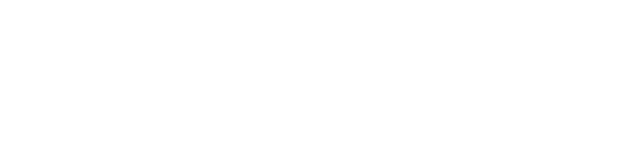
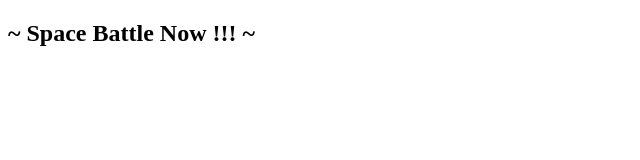
Before and after one commit to jakins177/SpaceBattle-, a plain HTML site: page index.html in a window 1280 px wide. Shown: the whole page, without its empty margins (0-640 px from the left). Drawn offline with Linux system fonts and the light colour scheme.

Commit message:
added title to body

```diff
--- a/index.html
+++ b/index.html
@@ -9,6 +9,7 @@
   <title>Space Battle</title>
 </head>
 <body>
+    <h2>~ Space Battle Now !!! ~</h2>
 
 
   <script type="text/javascript" src="script/index.js"></script>
```
